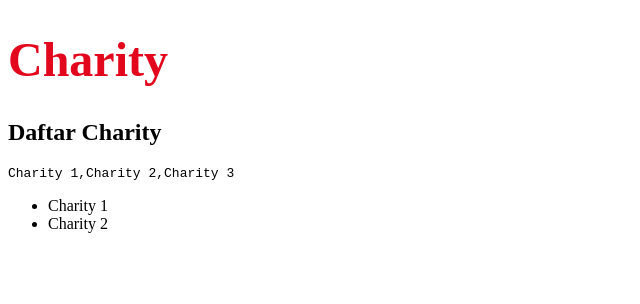
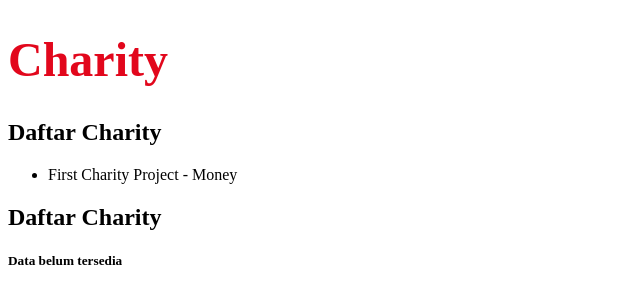
Before and after one commit to dewitaliya/bwafunding-charity, a Svelte app: page / in a window 1280 px wide. Shown: the top 304 px of the page, without its empty margins (0-640 px from the left). Built offline with nearby package versions, Linux system fonts and the light colour scheme; the HTML template or start-up script is replaced by a standard one.

Commit message:
add header

```diff
--- a/src/components/CharityList.svelte
+++ b/src/components/CharityList.svelte
@@ -5,10 +5,12 @@
 <div>
     <h2>Daftar Charity</h2>
     {#if charities !== undefined}
-        <pre>{charities}</pre>
-        <ul>
-            <li>Charity 1</li>
-            <li>Charity 2</li>
+     <ul>
+        {#each charities as charity}
+            <li>{charity.title} - {charity.category}</li>
+        {/each}
         </ul>
+    {:else}
+        <h5>Data belum tersedia</h5>
     {/if}
 </div>
--- /dev/null
+++ b/src/data/charities.js
@@ -0,0 +1,16 @@
+module.exports = {
+    charities: [
+        {
+            id: 1,
+            title: 'First Charity Project',
+            category: 'Money',
+            thumbnail: 'https://live.staticflickr.com/7721/17102022497_84b7c99c342_w.jpg',
+            pledged: 0,
+            target: 100000,
+            date_end: +new Date('10 August 2022'),
+            profile_photo: 'https://live.staticflickr.com/4027/4357722810_7136f4a9e9_s.jpg',
+            profile_name: 'Viroide Bueno',
+            no_pledges: 0
+        }
+    ]
+}
--- a/src/pages/Home.svelte
+++ b/src/pages/Home.svelte
@@ -1,8 +1,8 @@
 <script>
 	import CharityList from "../components/CharityList.svelte";
+	import { charities } from "../data/charities.js";
 
 	let title = "Charity";
-	let charities = ['Charity 1', 'Charity 2', 'Charity 3'];
 </script>
 
 <style>
@@ -16,4 +16,5 @@
 <div>
 	<h1>{title}</h1>
 	<CharityList {charities} />
+	<CharityList />
 </div>
```
